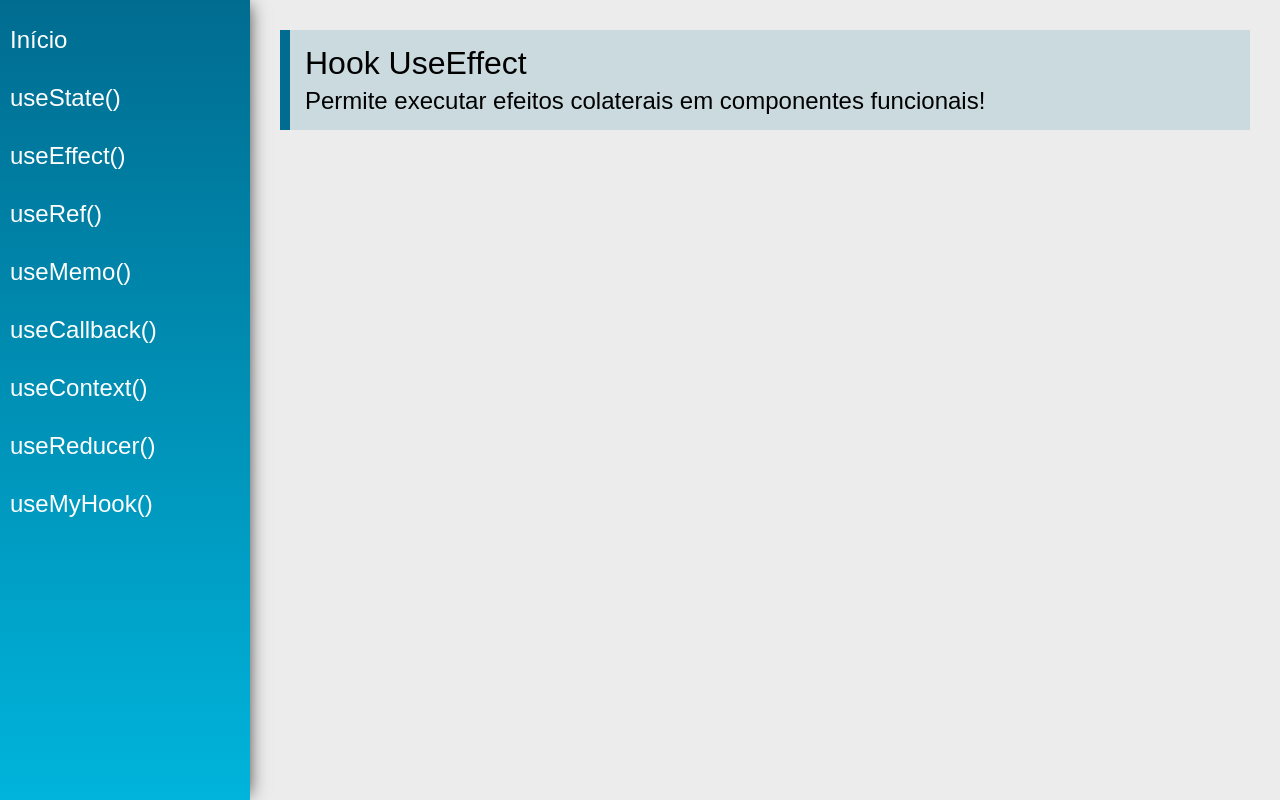
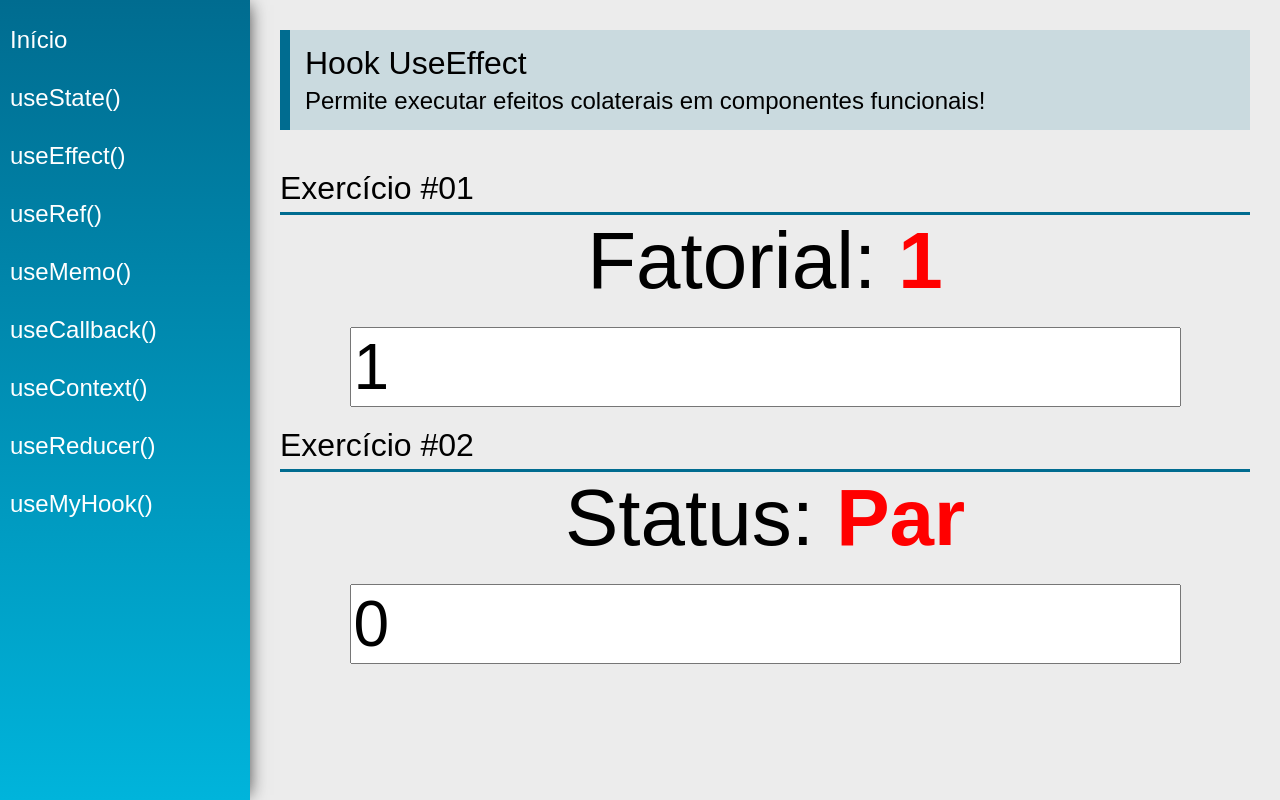
Before and after one commit to Victor-cmda/ReactIntroduction, a React (Create React App) app: page /useEffect in a window 1280 px wide. Built offline with nearby package versions, Linux system fonts and the light colour scheme.

Commit message:
Utilizando useState e useEffect

```diff
--- a/src/index.css
+++ b/src/index.css
@@ -6,6 +6,11 @@ body {
 .text {
     font-weight: 300;
     font-size: 5rem;
+}
+
+.minimalText {
+    font-weight: 100;
+    font-size: 2rem;
 }
 
 .red {
--- a/src/views/examples/UseEffect.jsx
+++ b/src/views/examples/UseEffect.jsx
@@ -1,13 +1,76 @@
-import React from 'react'
+import React, { useEffect, useState } from 'react'
 import PageTitle from '../../components/layout/PageTitle'
+import SectionTitle from '../../components/layout/SectionTitle';
+
+function calcFatorial(num) {
+    if (num === "") return 0
+    const n = parseInt(num)
+    if (n < 0) return -1;
+    if (n === 0) return 1
+    return calcFatorial(n - 1) * n
+}
+
+function verifyParOrImpar(num) {
+    if (num === "") return
+    const n = parseInt(num)
+    if (n & 1) {
+        return "Impar"
+    }
+    else {
+        return "Par"
+    }
+}
 
 const UseEffect = (props) => {
+
+    const [numb, setNumb] = useState(0)
+    const [ParOrImpar, setParOrImpar] = useState("Par")
+
+    const [number, setNumber] = useState(1)
+    const [fatorial, setFatorial] = useState(1)
+
+    useEffect(() => {
+        setFatorial(calcFatorial(number))
+    }, [number])
+
+    useEffect(() => {
+        if (fatorial == Infinity) {
+            document.title = "Calma ai também né meu chapa"
+        }
+        else {
+            document.title = "React App"
+        }
+    }, [fatorial])
+
+    useEffect(() => {
+        setParOrImpar(verifyParOrImpar(numb))
+    }, [numb])
+
     return (
         <div className="UseEffect">
             <PageTitle
                 title="Hook UseEffect"
                 subtitle="Permite executar efeitos colaterais em componentes funcionais!"
             />
+
+            <SectionTitle title="Exercício #01" />
+            <div className="center">
+                <div>
+                    <span className="text">Fatorial: </span>
+                    <span className="text red">{fatorial === -1 ? "Não existe" : fatorial}</span>
+                </div>
+                <input type="number" className="input" value={number} onChange={e => setNumber(e.target.value)} />
+            </div>
+
+            <SectionTitle title="Exercício #02" />
+            <div className="center">
+                <div>
+                    <span className="text">Status: </span>
+                    <span className="text red">{ParOrImpar}</span>
+                </div>
+                <input type="number" className="input" value={numb} onChange={e => setNumb(e.target.value)} />
+            </div>
+
         </div>
     )
 }
--- a/src/views/examples/UseState.jsx
+++ b/src/views/examples/UseState.jsx
@@ -1,13 +1,33 @@
-import React from 'react'
+import React, { useState } from 'react'
 import PageTitle from '../../components/layout/PageTitle'
+import SectionTitle from '../../components/layout/SectionTitle'
 
 const UseState = (props) => {
+
+    const [count, setCount] = useState(0)
+    const [name, setName] = useState("Componente controlado")
+
     return (
         <div className="UseState">
             <PageTitle
                 title="Hook UseState"
                 subtitle="Estado em componentes funcionais!"
             />
+            <SectionTitle title="Exercício #01" />
+            <div className="center">
+                <span className="text">{count}</span>
+                <div>
+                    <button className="btn" onClick={() => setCount(count - 1)}>-1</button>
+                    <button className="btn" onClick={() => setCount(count + 1)}>+1</button>
+                    <button className="btn" onClick={() => setCount(current => current + 1000)}>+1000</button>
+                </div>
+            </div>
+            <SectionTitle title="Exercício #02" />
+            <input type="text" className="input" value={name} onChange={e => setName(e.target.value)} />
+            <div className="center">
+                <span className="minimalText">{name}</span>
+            </div>
+
         </div>
     )
 }
```
